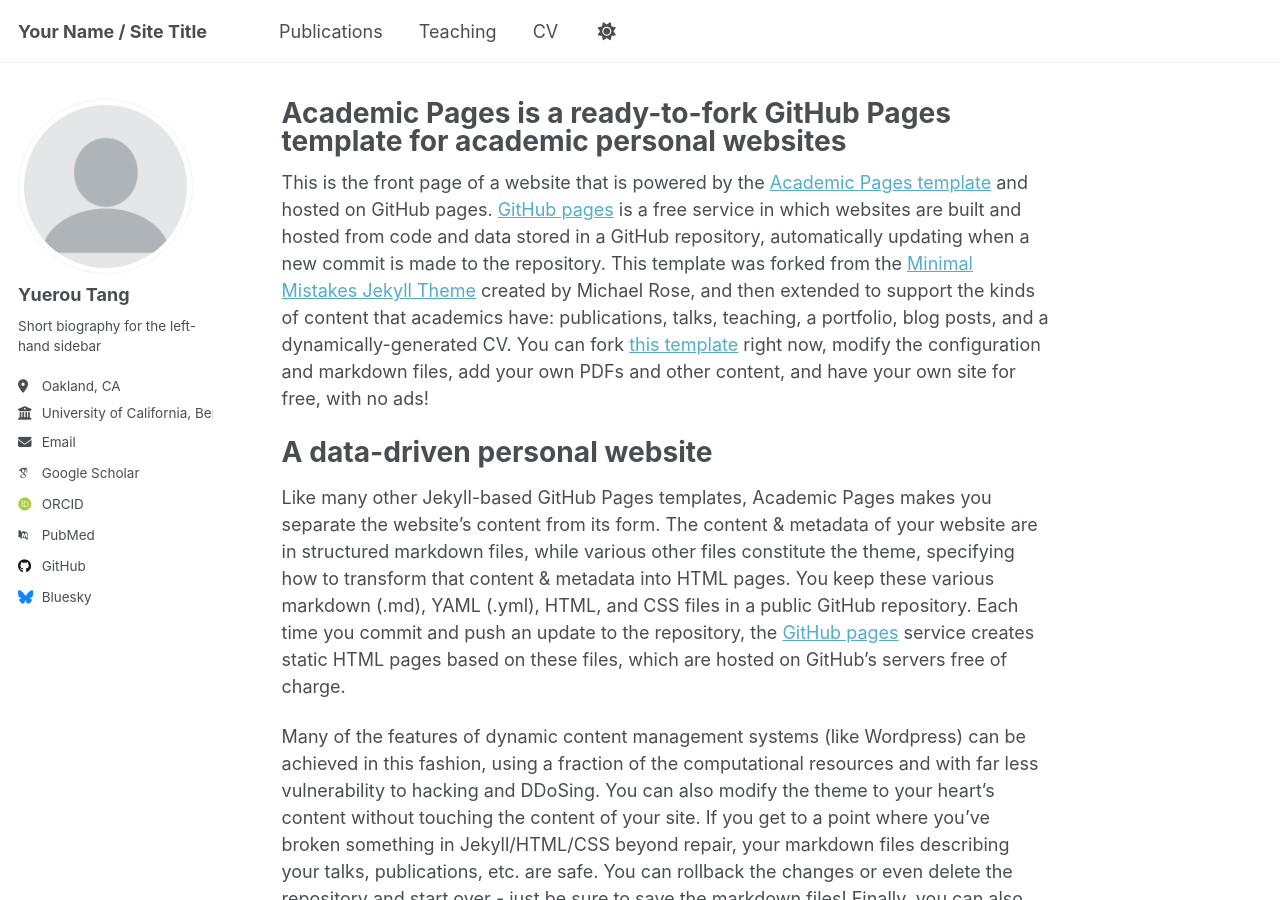
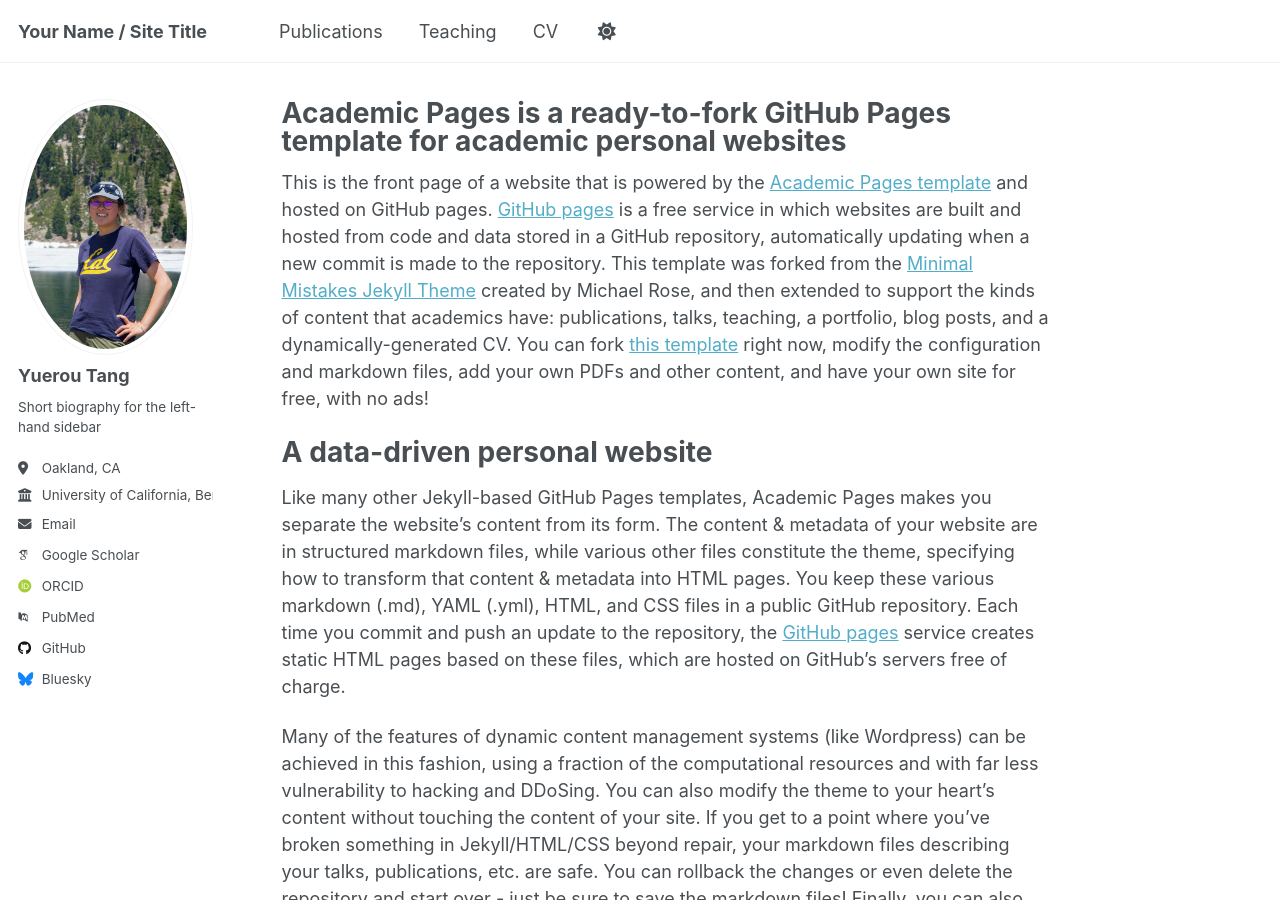
Before and after one commit to yuerout/yuerout.github.io, a Jekyll site: the page built from _pages/about.md, in a window 1280 px wide and 900 px high. Built offline with Jekyll 4.4.1, drawn with Linux system fonts in a browser that asks for light colours; some web fonts are replaced.

Commit message:
Update _config.yml

```diff
--- a/_config.yml
+++ b/_config.yml
@@ -22,7 +22,7 @@
 #               Additional customization can be done by editing /_includes/author-profile.html
 author:
   # Biographic information
-  avatar           : "profile.png"
+  avatar           : "profile-lassen.jpg"
   name             : "Yuerou Tang"
   pronouns         : # example: "she/her"
   bio              : "Short biography for the left-hand sidebar"
```
